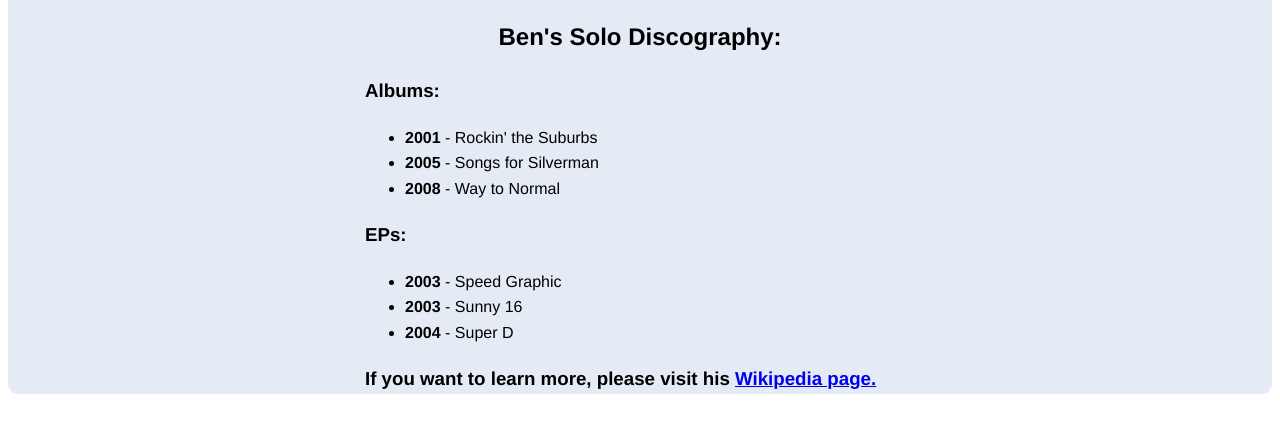
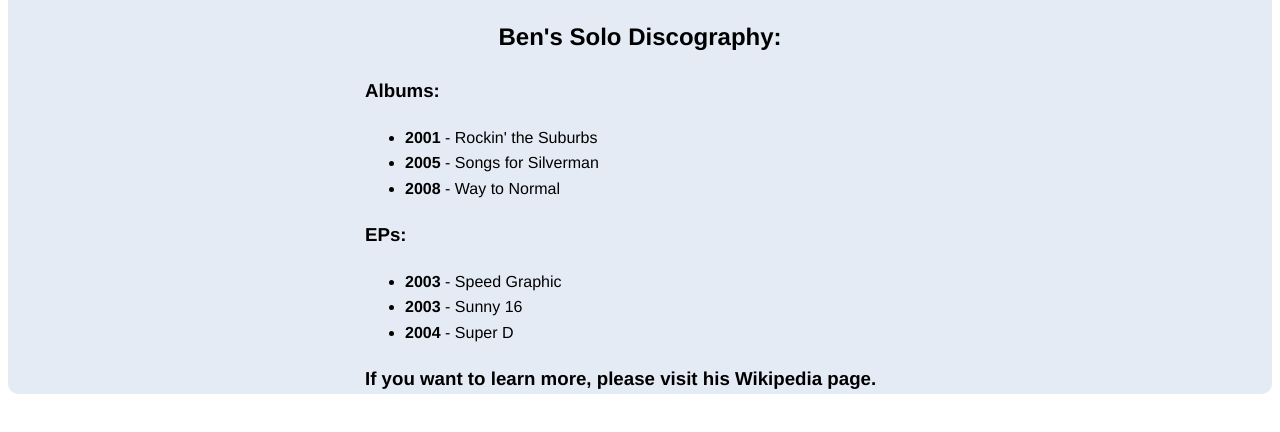
Before and after one commit to EdwardSimmons/EdwardSimmons.github.io, a plain HTML site: page FreeCodeCamp_01_Tribute_Page/index.html in a window 1280 px wide. Shown: the part 534-966 px from the top of the page. Drawn offline with Linux system fonts and the light colour scheme.

Commit message:
Missing >.

```diff
--- a/FreeCodeCamp_01_Tribute_Page/index.html
+++ b/FreeCodeCamp_01_Tribute_Page/index.html
@@ -35,7 +35,7 @@
         </ul>
         <h3>If you want to learn more, please visit his
           <a id="tribute-link" href="https://en.wikipedia.org/wiki/Ben_Folds#Solo_career"
-          target=_blank</a>Wikipedia page.</h3>
+          target=_blank></a>Wikipedia page.</h3>
       </section>
     </main>
     <script src="https://cdn.freecodecamp.org/testable-projects-fcc/v1/bundle.js"></script>
```
